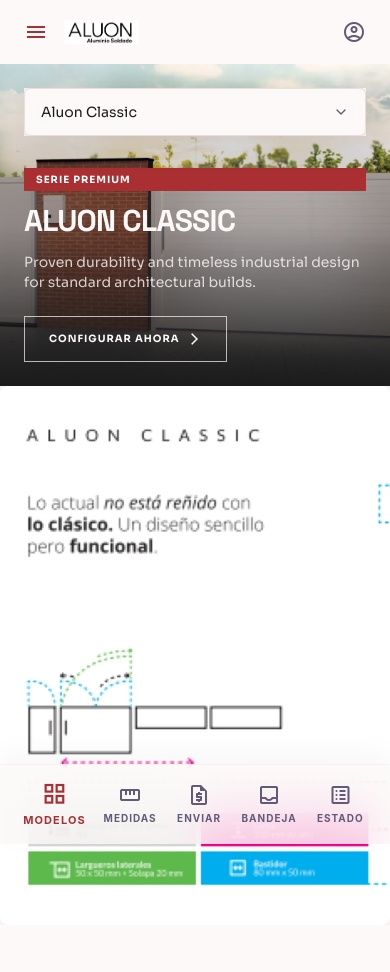
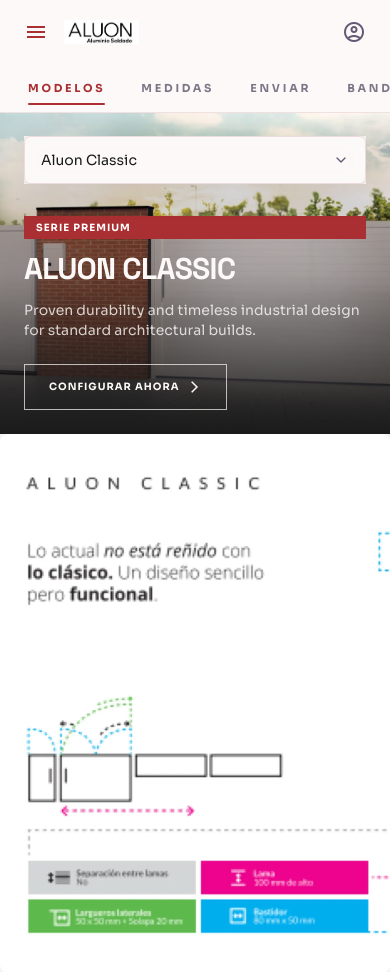
Before and after one commit to distribucionesfayosmoreno-sys/app_aluon, a React (Vite) app in the folder web/: page / in a window 390 px wide. Shown: the top 972 px of the page. Built offline with nearby package versions, Linux system fonts and the light colour scheme.

Commit message:
feat: replace bottom navigation bar with top mobile tab navigation in Layout component

```diff
--- a/web/src/components/Layout.tsx
+++ b/web/src/components/Layout.tsx
@@ -1,4 +1,17 @@
 import { Outlet, Link, useLocation } from "react-router-dom";
+
+type NavItem = {
+  to: string;
+  label: string;
+};
+
+const navItems: NavItem[] = [
+  { to: "/", label: "Modelos" },
+  { to: "/detail", label: "Medidas" },
+  { to: "/checkout", label: "Enviar" },
+  { to: "/requests", label: "Bandeja" },
+  { to: "/status", label: "Estado" },
+];
 
 function NavLink({ to, children }) {
   const location = useLocation();
@@ -11,6 +24,28 @@
       }`}
     >
       {children}
+    </Link>
+  );
+}
+
+function MobileTabLink({ to, label }: { to: string; label: string }) {
+  const location = useLocation();
+  const isActive = location.pathname === to;
+  return (
+    <Link
+      to={to}
+      aria-current={isActive ? "page" : undefined}
+      className="relative flex items-center justify-center px-3 py-2 text-[11px] uppercase tracking-[0.25em] font-bold whitespace-nowrap transition-colors"
+      style={{ color: isActive ? "#a92f32" : "#7b7788" }}
+    >
+      <span>{label}</span>
+      <span
+        className="absolute left-3 right-3 -bottom-[1px] h-[2px] rounded-full transition-opacity"
+        style={{
+          backgroundColor: "#a92f32",
+          opacity: isActive ? 1 : 0,
+        }}
+      />
     </Link>
   );
 }
@@ -37,42 +72,17 @@
         </div>
       </header>
 
-      <main className="pt-16 pb-24 md:pb-0">
+      <div className="md:hidden fixed top-16 left-0 right-0 z-40 bg-[#fcf9f8]/95 backdrop-blur-xl border-b border-[#dfbfbd]/40">
+        <div className="flex items-center gap-3 px-4 h-12 overflow-x-auto">
+          {navItems.map((item) => (
+            <MobileTabLink key={item.to} to={item.to} label={item.label} />
+          ))}
+        </div>
+      </div>
+
+      <main className="pt-28 md:pt-16 pb-10 md:pb-0">
         <Outlet />
       </main>
-
-      <nav className="md:hidden fixed bottom-0 left-0 w-full z-50 flex justify-around items-center px-4 pb-safe h-20 bg-[#fcf9f8]/80 backdrop-blur-xl border-t border-[#dfbfbd]/15 shadow-[0_-10px_30px_rgba(27,27,27,0.04)] rounded-t-sm">
-        <NavLink to="/">
-          <div className="flex flex-col items-center justify-center">
-            <span className="material-symbols-outlined" data-icon="grid_view">grid_view</span>
-            <span className="font-inter text-[10px] uppercase tracking-widest font-bold mt-1">Modelos</span>
-          </div>
-        </NavLink>
-        <NavLink to="/detail">
-          <div className="flex flex-col items-center justify-center">
-            <span className="material-symbols-outlined" data-icon="straighten">straighten</span>
-            <span className="font-inter text-[10px] uppercase tracking-widest font-bold mt-1">Medidas</span>
-          </div>
-        </NavLink>
-        <NavLink to="/checkout">
-          <div className="flex flex-col items-center justify-center">
-            <span className="material-symbols-outlined" data-icon="request_quote">request_quote</span>
-            <span className="font-inter text-[10px] uppercase tracking-widest font-bold mt-1">Enviar</span>
-          </div>
-        </NavLink>
-        <NavLink to="/requests">
-          <div className="flex flex-col items-center justify-center">
-            <span className="material-symbols-outlined" data-icon="inbox">inbox</span>
-            <span className="font-inter text-[10px] uppercase tracking-widest font-bold mt-1">Bandeja</span>
-          </div>
-        </NavLink>
-        <NavLink to="/status">
-          <div className="flex flex-col items-center justify-center">
-            <span className="material-symbols-outlined" data-icon="list_alt">list_alt</span>
-            <span className="font-inter text-[10px] uppercase tracking-widest font-bold mt-1">Estado</span>
-          </div>
-        </NavLink>
-      </nav>
 
     </div>
   );
```
